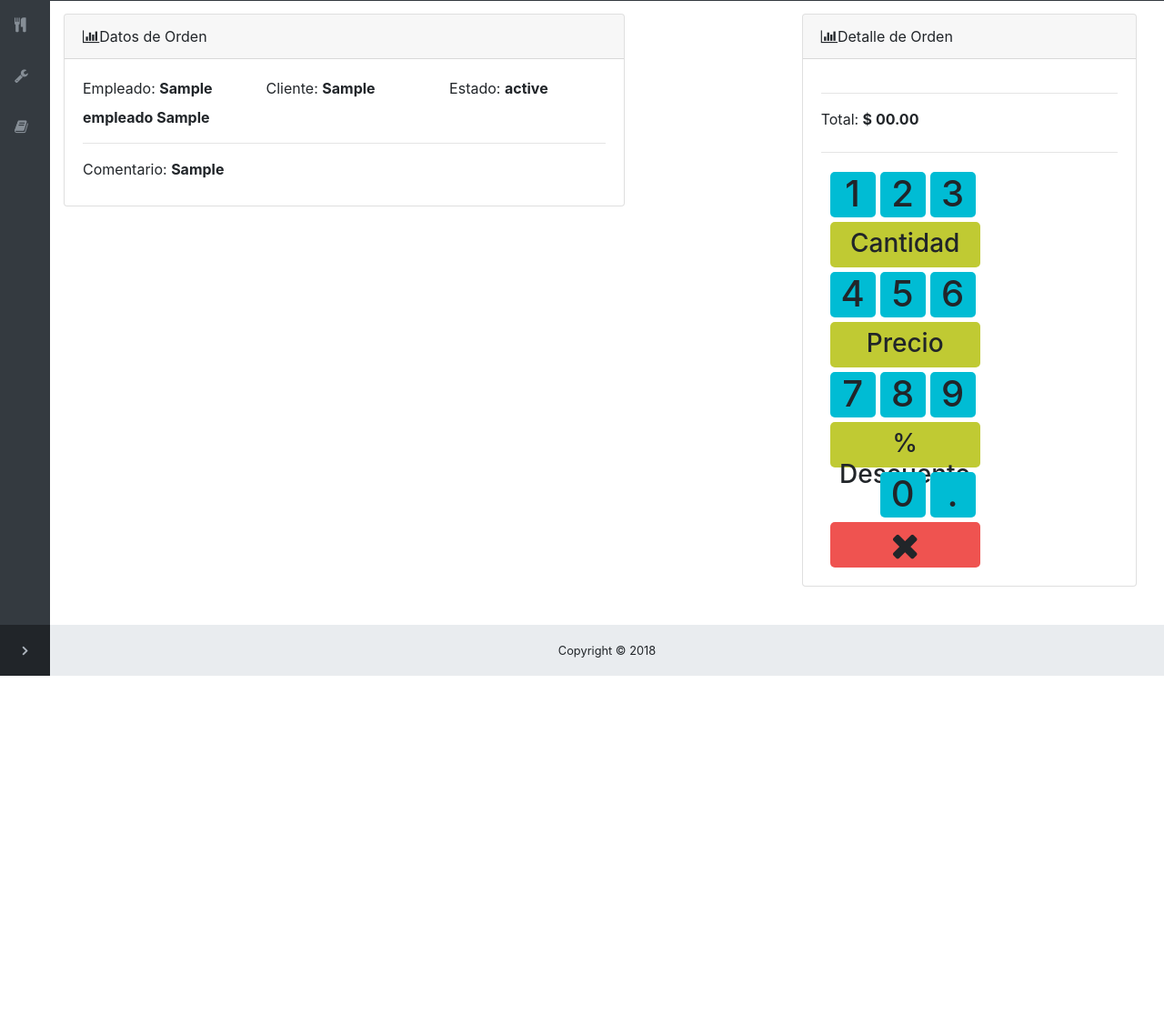
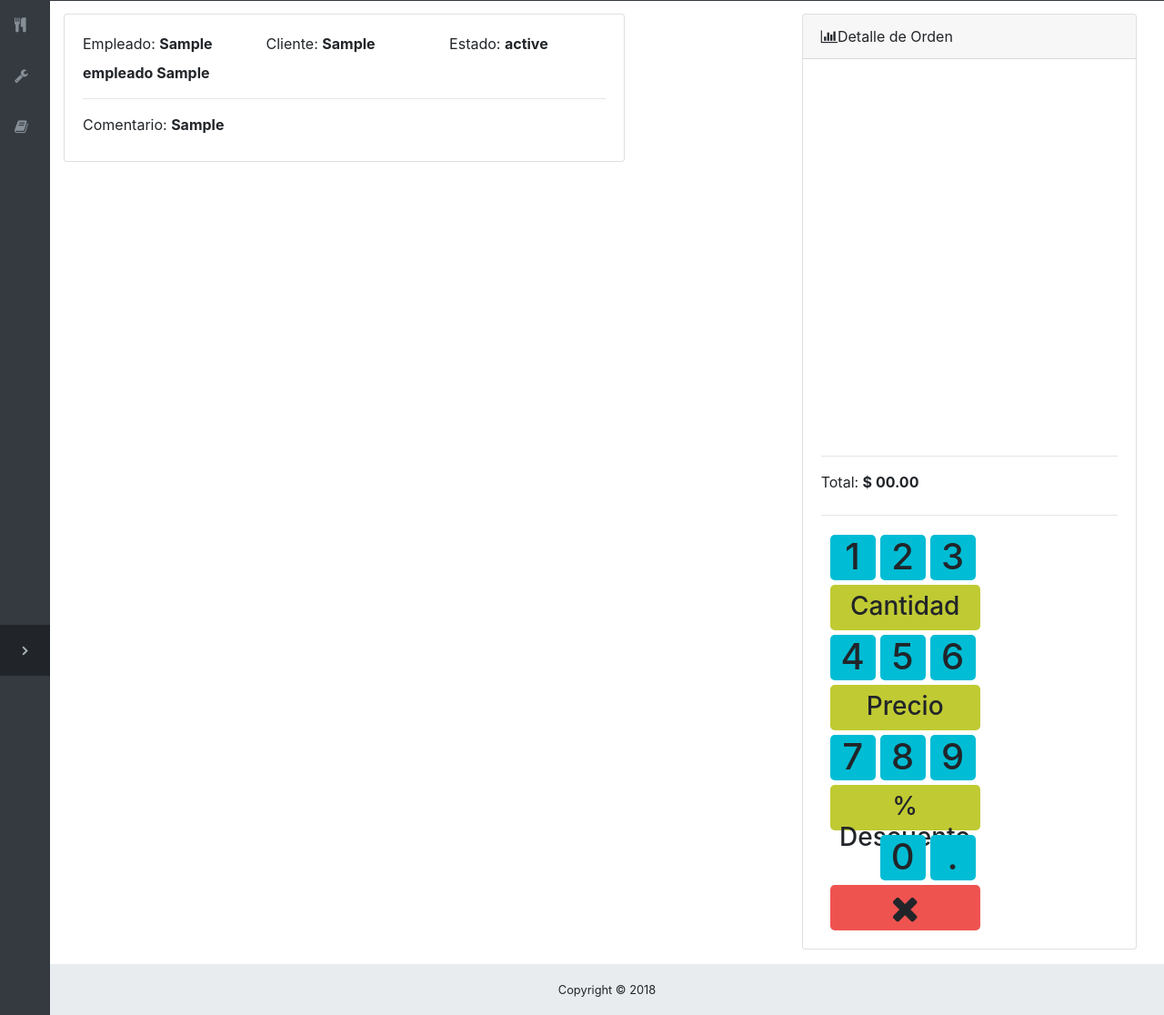
Before and after one commit to carlosmoran97/restaurant_application, a Django app: page /procesos/detalle_orden/1/ in a window 1280 px wide. Shown: the part 57-1173 px from the top of the page at 91% size. Before the commit the page ends 800 px from the top, so only its background shows below. Run offline with Django 3.2, Linux system fonts and the light colour scheme; a user stored in the database is signed in; tables that the repository leaves empty hold one stand-in row (values such as "Sample post"); some libraries are stand-ins or nearby versions.

Commit message:
modificando detalle_orden.html

```diff
--- a/restaurant_project/templates/procesos/detalle_orden.html
+++ b/restaurant_project/templates/procesos/detalle_orden.html
@@ -9,10 +9,7 @@
         <div class="row">
           <div class="col-8">
             <div class="row">
-              <div class="card mb-3">
-                <div class="card-header">
-                  <i class="fa fa-bar-chart"></i>Datos de Orden
-                </div>
+              <div class="card mb-2">
                 <div class="card-body">
                   <div class="row">
                     <div class="col-md-4">
@@ -30,7 +27,7 @@
                   </div>
                   <hr>
                   <div class="row">
-                    <div class="col-md-8">
+                    <div class="col-md-12">
                       <label>Comentario:</label>
                       <strong>{{ object.comentario }}</strong>
                     </div>
@@ -149,6 +146,7 @@
     var idDetalle;
     var contadorClick;
     var clickEliminar;
+
     $(document).ready(function(){
       codigoPlatillo = "";
       accion = "";
@@ -346,7 +344,14 @@
           } else{
             $(".platillo_select #lblCantidad:eq("+idDetalle+")").html($(".platillo_select #lblCantidad:eq("+idDetalle+")").html()+$(this).attr("value"));
           }
+
+          if($(".platillo_select #lblCantidad:eq("+idDetalle+")").html().length > 1){
+            if($(".platillo_select #lblCantidad:eq("+idDetalle+")").html().charAt(0) == "0" || $(".platillo_select #lblCantidad:eq("+idDetalle+")").html().charAt(0) == "."){
+              $(".platillo_select #lblCantidad:eq("+idDetalle+")").html($(".platillo_select #lblCantidad:eq("+idDetalle+")").html().substr(1, $(".platillo_select #lblCantidad:eq("+idDetalle+")").html().length));
+            }
+          }
           clickEliminar = 0;
+
         } else if (accion == "precio") {
           if(contadorClick == 1){
             if($(this).attr("value") == "."){
@@ -363,6 +368,15 @@
             }
           }
 
+          if($(".platillo_select #lblPrecioUnitario:eq("+idDetalle+")").html().length > 1){
+            if($(".platillo_select #lblPrecioUnitario:eq("+idDetalle+")").html().charAt(0) == "0"){
+              $(".platillo_select #lblPrecioUnitario:eq("+idDetalle+")").html($(".platillo_select #lblPrecioUnitario:eq("+idDetalle+")").html().substr(1, $(".platillo_select #lblPrecioUnitario:eq("+idDetalle+")").html().length));
+            }
+          }
+          if($(".platillo_select #lblPrecioUnitario:eq("+idDetalle+")").html().charAt(0) == "."){
+            $(".platillo_select #lblPrecioUnitario:eq("+idDetalle+")").html("0");
+          }
+          clickEliminar = 0;
         } else if (accion == "descuento") {
           var desc;
           var simbolo_agregado;
@@ -390,6 +404,15 @@
           }
           $(".platillo_select #porcentajeDescuento:eq("+idDetalle+")").html(desc+simbolo_agregado);
           $(".platillo_select #lblDescuento:eq("+idDetalle+")").html("% desc");
+          if($(".platillo_select #porcentajeDescuento:eq("+idDetalle+")").html().length > 1){
+            if($(".platillo_select #porcentajeDescuento:eq("+idDetalle+")").html().charAt(0) == "0" || $(".platillo_select #porcentajeDescuento:eq("+idDetalle+")").html().charAt(0) == "."){
+              $(".platillo_select #porcentajeDescuento:eq("+idDetalle+")").html($(".platillo_select #porcentajeDescuento:eq("+idDetalle+")").html().substr(1, $(".platillo_select #porcentajeDescuento:eq("+idDetalle+")").html().length));
+            }
+          }
+          if($(".platillo_select #porcentajeDescuento:eq("+idDetalle+")").html().charAt(0) == "."){
+            $(".platillo_select #porcentajeDescuento:eq("+idDetalle+")").html("0");
+          }
+          clickEliminar = 0;
         }
         guardarCambios();
       }
@@ -482,7 +505,7 @@
           type: "GET",
           dataType: "json",
           success : function (data) {
-            console.log("Eliminado"+data.respuesta);
+            //console.log("Eliminado"+data.respuesta);
             idDetalleGuardado = "";
           }
         });
@@ -574,8 +597,6 @@
         }
       });
     }
-
-
   </script>
   <style>
     .platillo-card
@@ -640,5 +661,9 @@
     .lado-izquierdo{
       margin-left: 10px;
     }
+    #agregandoPlatillos{
+      overflow-y: scroll;
+      height: 400px;
+    }
   </style>
 {% endblock %}
```
